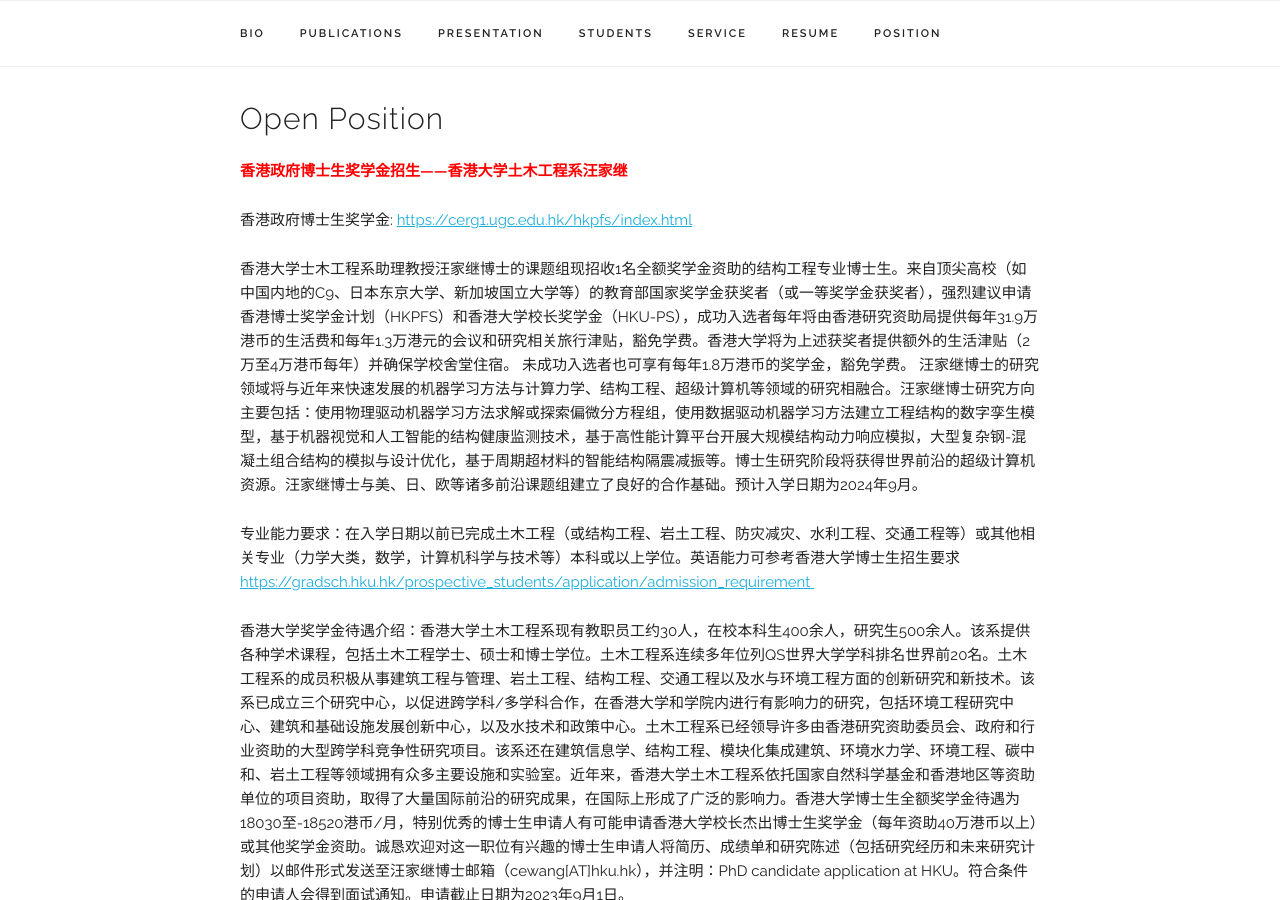
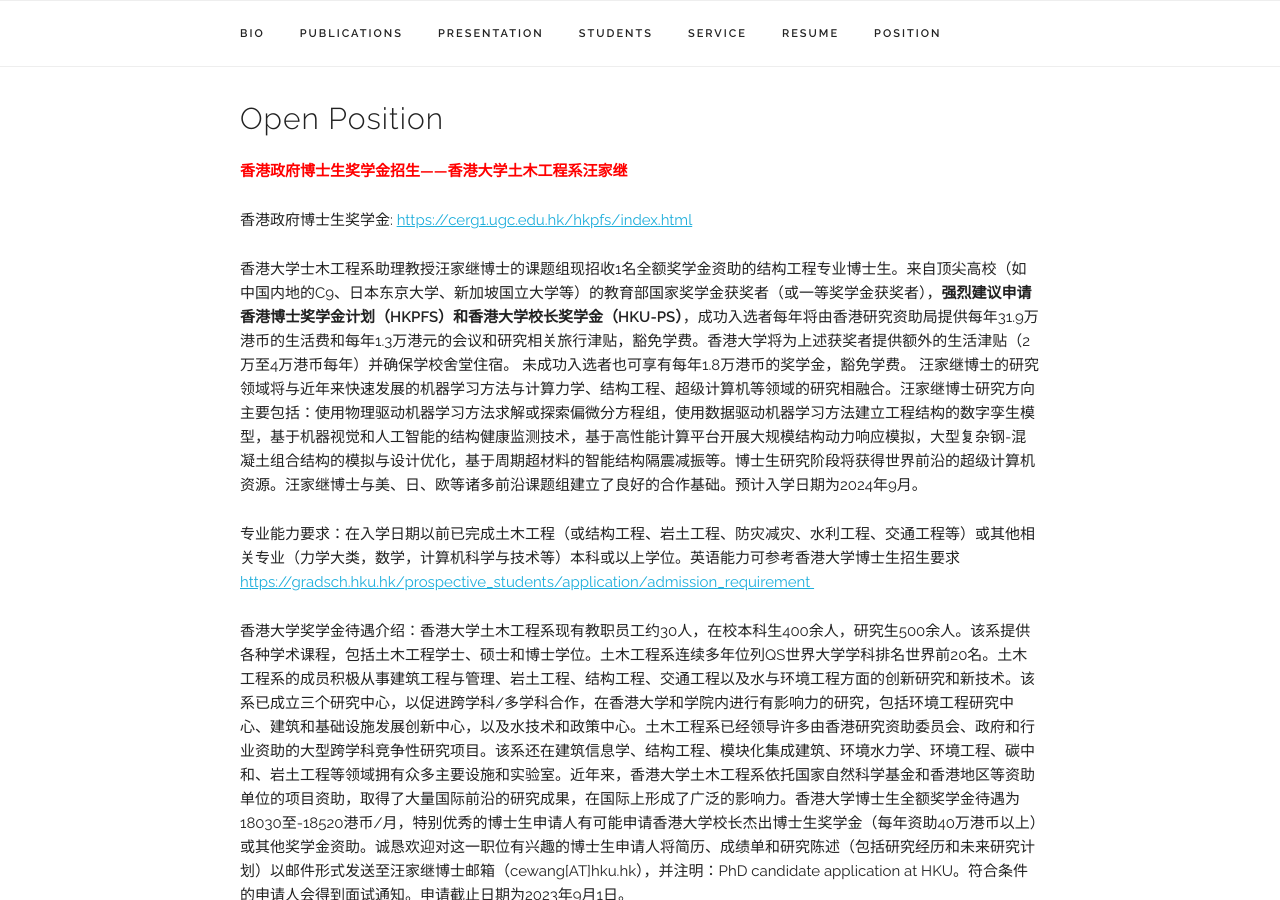
Before and after one commit to wangjiajiTHU/jiajiwang.github.io, a Jekyll site: the page built from index.html, in a window 1280 px wide and 900 px high, scrolled down 5087 px. Built offline with Jekyll 4.4.1, drawn with Linux system fonts in a browser that asks for light colours; some web fonts are replaced.

```diff
--- a/index.html
+++ b/index.html
@@ -220,7 +220,7 @@ title: Home
   <h4>Open Position</h4>
   <p> <font color="red"><b>香港政府博士生奖学金招生——香港大学土木工程系汪家继</b></font>
   <p> 香港政府博士生奖学金: <a href="https://cerg1.ugc.edu.hk/hkpfs/index.html" target="_blank">https://cerg1.ugc.edu.hk/hkpfs/index.html</a>
-  <p> 香港大学士木工程系助理教授汪家继博士的课题组现招收1名全额奖学金资助的结构工程专业博士生。来自顶尖高校（如中国内地的C9、日本东京大学、新加坡国立大学等）的教育部国家奖学金获奖者（或一等奖学金获奖者），强烈建议申请香港博士奖学金计划（HKPFS）和香港大学校长奖学金（HKU-PS），成功入选者每年将由香港研究资助局提供每年31.9万港币的生活费和每年1.3万港元的会议和研究相关旅行津贴，豁免学费。香港大学将为上述获奖者提供额外的生活津贴（2万至4万港币每年）并确保学校舍堂住宿。 未成功入选者也可享有每年1.8万港币的奖学金，豁免学费。
+  <p> 香港大学士木工程系助理教授汪家继博士的课题组现招收1名全额奖学金资助的结构工程专业博士生。来自顶尖高校（如中国内地的C9、日本东京大学、新加坡国立大学等）的教育部国家奖学金获奖者（或一等奖学金获奖者），<b>强烈建议申请香港博士奖学金计划（HKPFS）和香港大学校长奖学金（HKU-PS）</b>，成功入选者每年将由香港研究资助局提供每年31.9万港币的生活费和每年1.3万港元的会议和研究相关旅行津贴，豁免学费。香港大学将为上述获奖者提供额外的生活津贴（2万至4万港币每年）并确保学校舍堂住宿。 未成功入选者也可享有每年1.8万港币的奖学金，豁免学费。
 汪家继博士的研究领域将与近年来快速发展的机器学习方法与计算力学、结构工程、超级计算机等领域的研究相融合。汪家继博士研究方向主要包括：使用物理驱动机器学习方法求解或探索偏微分方程组，使用数据驱动机器学习方法建立工程结构的数字孪生模型，基于机器视觉和人工智能的结构健康监测技术，基于高性能计算平台开展大规模结构动力响应模拟，大型复杂钢-混凝土组合结构的模拟与设计优化，基于周期超材料的智能结构隔震减振等。博士生研究阶段将获得世界前沿的超级计算机资源。汪家继博士与美、日、欧等诸多前沿课题组建立了良好的合作基础。预计入学日期为2024年9月。
   <p> 专业能力要求：在入学日期以前已完成土木工程（或结构工程、岩土工程、防灾减灾、水利工程、交通工程等）或其他相关专业（力学大类，数学，计算机科学与技术等）本科或以上学位。英语能力可参考香港大学博士生招生要求<a href="https://gradsch.hku.hk/prospective_students/application/admission_requirement" target="_blank">https://gradsch.hku.hk/prospective_students/application/admission_requirement </a>
   <p> 香港大学奖学金待遇介绍：香港大学土木工程系现有教职员工约30人，在校本科生400余人，研究生500余人。该系提供各种学术课程，包括土木工程学士、硕士和博士学位。土木工程系连续多年位列QS世界大学学科排名世界前20名。土木工程系的成员积极从事建筑工程与管理、岩土工程、结构工程、交通工程以及水与环境工程方面的创新研究和新技术。该系已成立三个研究中心，以促进跨学科/多学科合作，在香港大学和学院内进行有影响力的研究，包括环境工程研究中心、建筑和基础设施发展创新中心，以及水技术和政策中心。土木工程系已经领导许多由香港研究资助委员会、政府和行业资助的大型跨学科竞争性研究项目。该系还在建筑信息学、结构工程、模块化集成建筑、环境水力学、环境工程、碳中和、岩土工程等领域拥有众多主要设施和实验室。近年来，香港大学土木工程系依托国家自然科学基金和香港地区等资助单位的项目资助，取得了大量国际前沿的研究成果，在国际上形成了广泛的影响力。香港大学博士生全额奖学金待遇为18030至-18520港币/月，特别优秀的博士生申请人有可能申请香港大学校长杰出博士生奖学金（每年资助40万港币以上）或其他奖学金资助。诚恳欢迎对这一职位有兴趣的博士生申请人将简历、成绩单和研究陈述（包括研究经历和未来研究计划）以邮件形式发送至汪家继博士邮箱（cewang[AT]hku.hk），并注明：PhD candidate application at HKU。符合条件的申请人会得到面试通知。申请截止日期为2023年9月1日。
```
